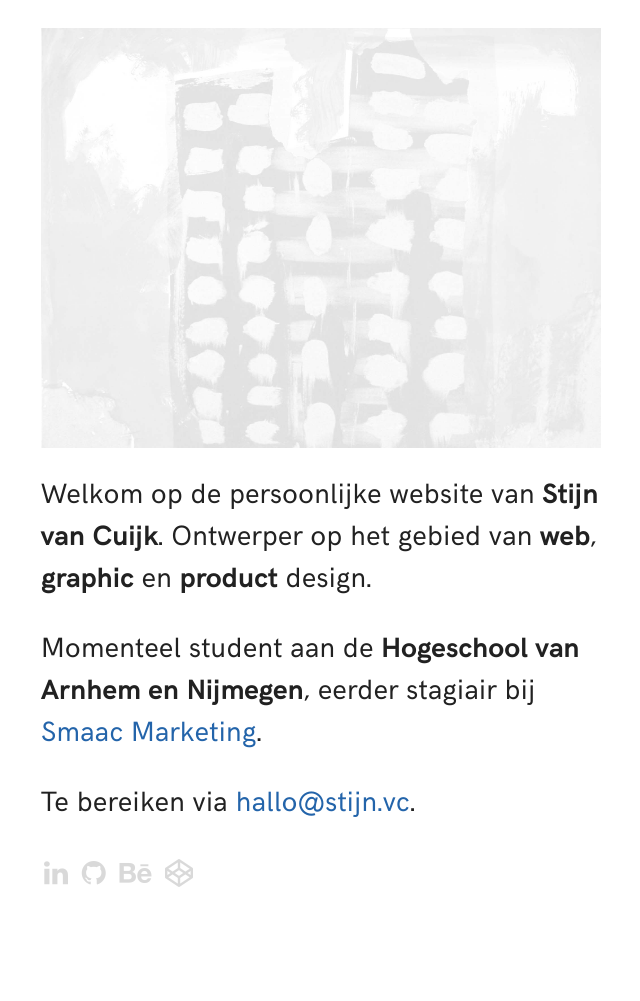
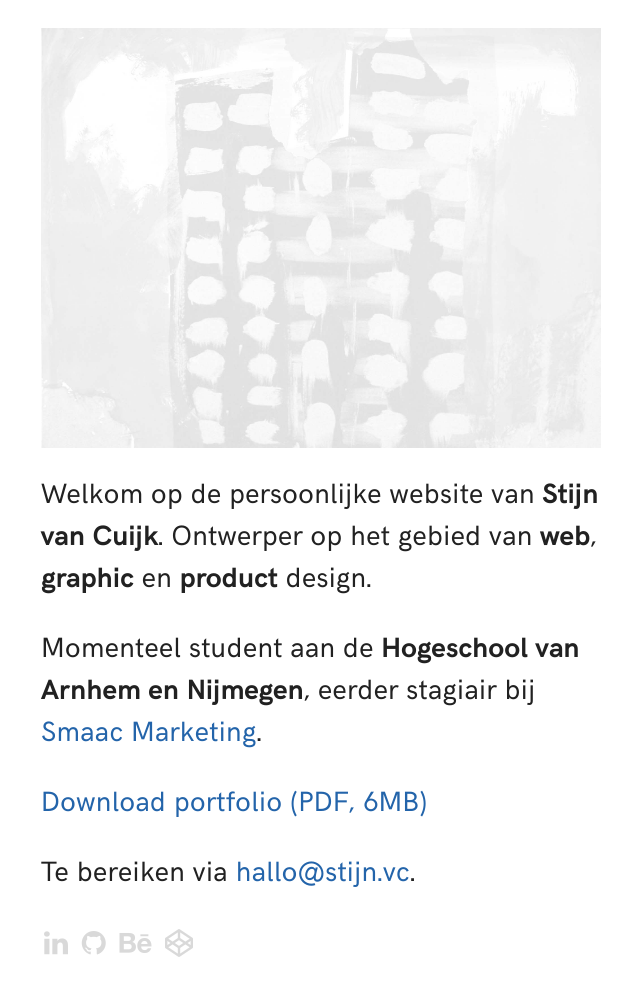
Before and after one commit to steinvc/stijn.vc, a Jekyll site: the page built from index.md, in a window 1280 px wide. Shown: the whole page, without its empty margins (319-959 px from the left). Built offline with Jekyll 4.4.1, drawn with Linux system fonts in a browser that asks for light colours; before the commit the page ends 931 px from its top, so only the background shows below that.

Commit message:
Add portfolio download link

```diff
--- a/index.md
+++ b/index.md
@@ -8,4 +8,6 @@ Welkom op de persoonlijke website van _Stijn van Cuijk_. Ontwerper op het gebied
 
 Momenteel student aan de _Hogeschool van Arnhem en Nijmegen_, eerder stagiair bij [Smaac Marketing](http://www.smaac.nl).
 
+[Download portfolio (PDF, 6MB)](/download/Portfolio_Stijn_van_Cuijk_20160428.pdf)
+
 Te bereiken via [hallo@stijn.vc](mailto:hallo@stijn.vc).
```
Also changed, not shown: 3 other files.
